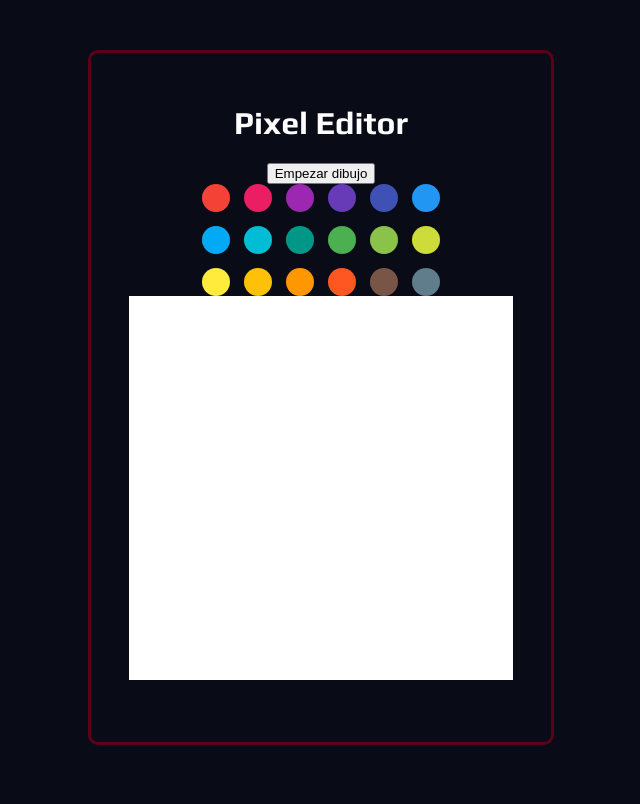
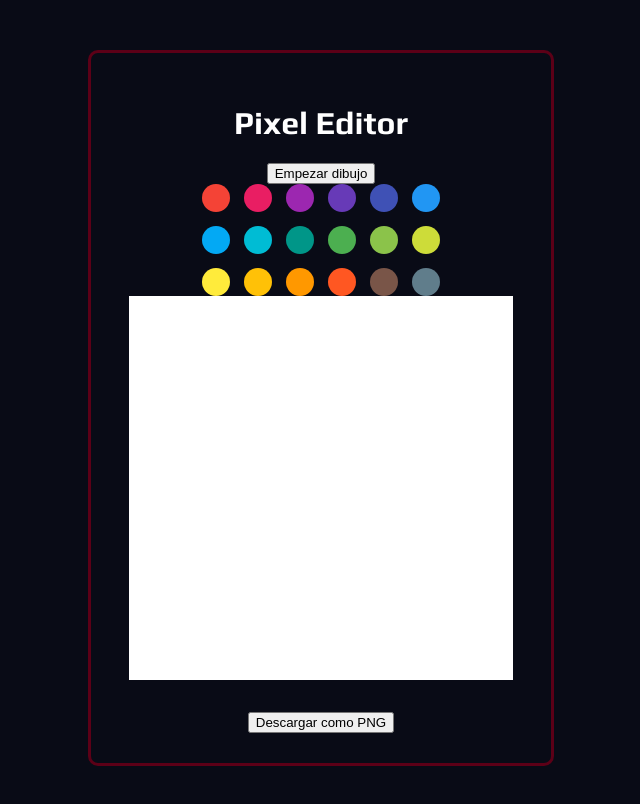
Before and after one commit to Yappur/pixel-kingdom, a React (Vite) app: page / in a window 1280 px wide. Both pictures are taken after a click on the button "start drawing". Shown: the top 804 px of the page, without its empty margins (319-959 px from the left). Built offline with nearby package versions, Linux system fonts and the light colour scheme.

Commit message:
se añade boton import png

```diff
--- a/package.json
+++ b/package.json
@@ -12,6 +12,7 @@
   "dependencies": {
     "react": "^19.0.0",
     "react-color": "^2.19.3",
+    "react-component-export-image": "^0.1.8",
     "react-dom": "^19.0.0",
     "sass": "^1.85.1"
   },
--- a/src/components/PanelDeDibujo.jsx
+++ b/src/components/PanelDeDibujo.jsx
@@ -1,20 +1,67 @@
-import React from "react";
+import React, { useRef } from "react";
 import Row from "./Row";
-
 import "../styles/panelDeDibujos.css";
 
 const PanelDeDibujo = ({ widht, height, selectedColor }) => {
+  const pixelsRef = useRef();
+
   let rows = [];
 
   for (let i = 0; i < height; i++) {
     rows.push(<Row key={i} widht={widht} selectedColor={selectedColor} />);
   }
 
+  const descargarComoImagen = () => {
+    // Creamos un canvas del mismo tamaño que nuestro panel
+    const canvas = document.createElement("canvas");
+    const pixelsElement = pixelsRef.current;
+
+    if (!pixelsElement) return;
+
+    // Configuramos el tamaño del canvas
+    // Multiplicamos por un factor para aumentar la resolución si es necesario
+    const factor = 10; // Puedes ajustar este valor para cambiar el tamaño de la imagen
+    canvas.width = widht * factor;
+    canvas.height = height * factor;
+
+    const ctx = canvas.getContext("2d");
+
+    // Dibujamos cada pixel en el canvas
+    const pixelElements = pixelsElement.querySelectorAll(".pixel");
+    let index = 0;
+
+    for (let y = 0; y < height; y++) {
+      for (let x = 0; x < widht; x++) {
+        if (index < pixelElements.length) {
+          // Obtenemos el color de fondo de cada pixel
+          const pixelColor = window.getComputedStyle(
+            pixelElements[index]
+          ).backgroundColor;
+          ctx.fillStyle = pixelColor;
+          // Dibujamos un rectángulo para cada pixel
+          ctx.fillRect(x * factor, y * factor, factor, factor);
+          index++;
+        }
+      }
+    }
+
+    // Creamos un enlace para descargar la imagen
+    const enlace = document.createElement("a");
+    enlace.href = canvas.toDataURL("image/png");
+    enlace.download = "pixel-art.png";
+    document.body.appendChild(enlace);
+    enlace.click();
+    document.body.removeChild(enlace);
+  };
+
   return (
     <div id="panelDeDibujo" className="panelDeDibujo">
-      <div id="pixels" className="pixels">
+      <div id="pixels" className="pixels" ref={pixelsRef}>
         {rows}
       </div>
+      <button onClick={descargarComoImagen} className="button">
+        Descargar como PNG
+      </button>
     </div>
   );
 };
```
Also changed, not shown: 1 other file (tests, documents, lock files or other folders).
